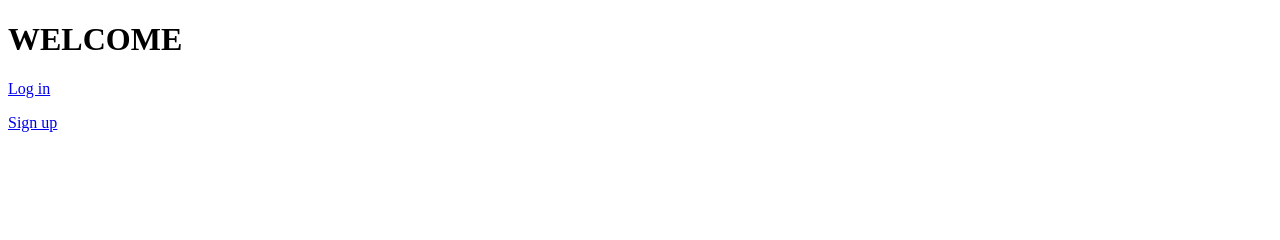
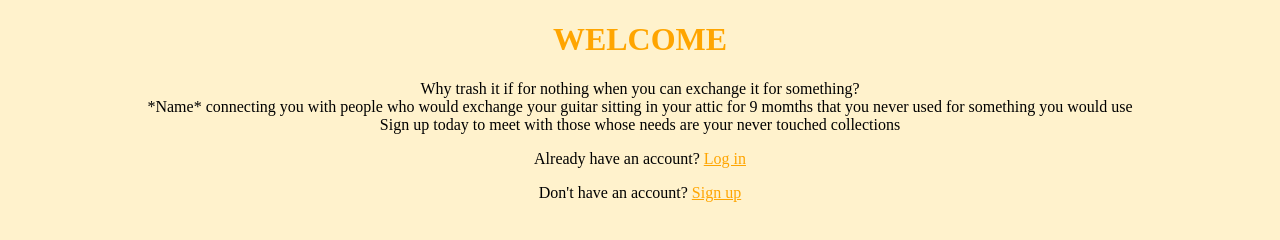
Before and after one commit to truongdd03/SpartaHack, a website with bundled scripts: page src/index.html in a window 1280 px wide. Built offline with nearby package versions, Linux system fonts and the light colour scheme; no server answers.

Commit message:
Additional stuff

```diff
--- a/src/index.html
+++ b/src/index.html
@@ -14,14 +14,23 @@
 	<script type="module" src="index.js"></script>
 </head>
 
-<body>
-	<h1> WELCOME </h1>
-	<a href="./views/Authentication/LogIn/logIn.html">
-		<p> Log in </p>
-	</a>
-	<a href="./views/Authentication/SignUp/signUp.html">
-		<p> Sign up </p>
-	</a>
+<body bgcolor="#FFF2CC">
+
+       <h1 style = "color:orange"><center> WELCOME </center></h1>
+             <p><center>
+                     Why trash it if for nothing when you can exchange it for something?
+                     <br>*Name* connecting you with people who would exchange your guitar sitting in your attic for 9 momths that you never used for something you would use
+                     <br>Sign up today to meet with those whose needs are your never touched collections
+             </center></p>
+
+	     <p><center> Already have an account?
+	           <a href="./views/Authentication/LogIn/logIn.html" style = "color:orange">
+	                 Log in </center></p>
+	           </a>
+             <p><center>Don't have an account?
+	           <a href="./views/Authentication/SignUp/signUp.html" style = "color:orange">
+		          Sign up </center></p>
+	           </a>
 </body>
 
 </html>
```
